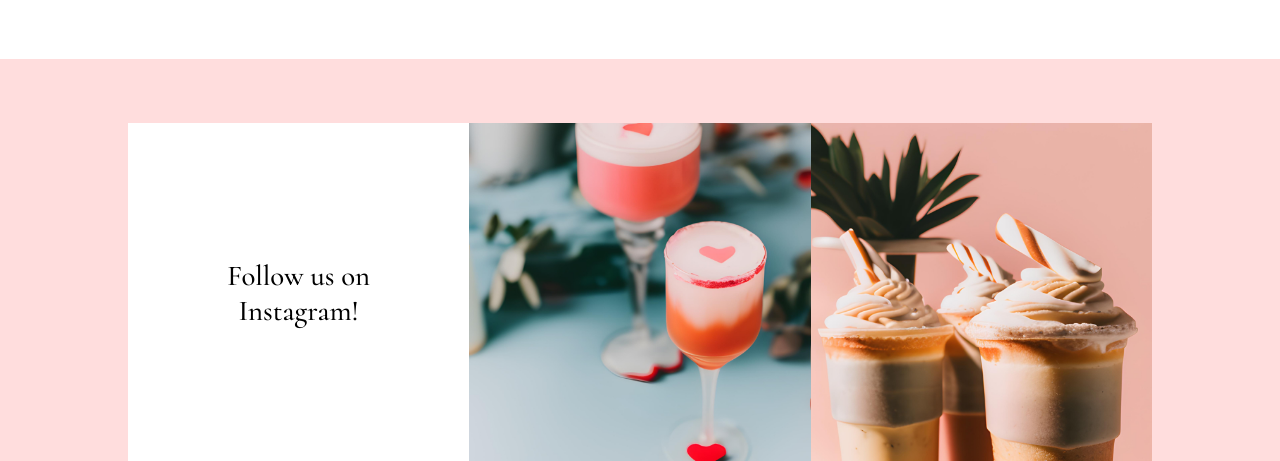
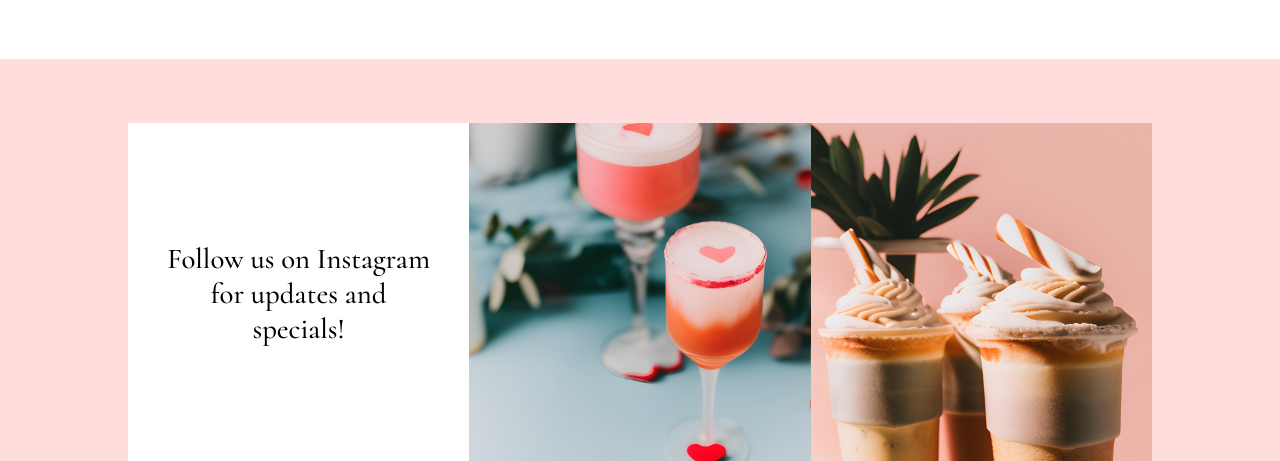
Before and after one commit to yatfu/AnF-Cafe, a Gatsby site: page / in a window 1280 px wide. Shown: the part 2220-2681 px from the top of the page. Built offline with nearby package versions, Linux system fonts and the light colour scheme; Gatsby itself is replaced by a stand-in of ours.

Commit message:
edited copy

```diff
--- a/src/pages/index.js
+++ b/src/pages/index.js
@@ -49,9 +49,9 @@ export default function Home() {
         <section id='section-news' className='section'>
           <div id='news-cards' className="ten-percent-padding">
             <Card image={card1} header='Waffle Wednesdays!' subtext='Join us every Wednesday morning to savor the delightful flavors of our beloved waffles while enjoying significant discounts.'></Card>
-            <Card image={card2} header='New Items' subtext='Exciting news from A&F Cafe! We are thrilled to introduce an array of delectable new items that are sure to tantalize your taste buds and elevate your dining experience. Among these exciting additions, our star creation is the mouthwatering Turkey Pesto Panini.'>
+            <Card image={card2} header='New Items' subtext='Exciting news from A&F Cafe! We are thrilled to introduce an array of delectable new items. Among these exciting additions, our star creation is our Turkey Pesto Panini.'>
             </Card>
-            <Card image={card3} header='Limited Time Offers' subtext='Our limited-time offers are carefully curated by our talented culinary team, bringing you innovative and seasonal creations that tantalize your taste buds like never before. '></Card>
+            <Card image={card3} header='Limited Time Offers' subtext='Our limited-time offers are carefully curated by our culinary team, bringing you seasonal creations that tantalize your taste buds like never before. '></Card>
             <Card image={card4} header='AnF Rewards' subtext='Our loyalty program is designed to reward and appreciate our valued customers for their continued support and patronage. As a member of our loyalty program, you can enjoy a range of exclusive benefits and special perks.'></Card>
 
           </div>
@@ -68,7 +68,7 @@ export default function Home() {
           <div id='gallery-grid' className='grid ten-percent-padding'>
             <div className="grid-item">
               <a id='gallery-link' href='#' target='_blank'>
-                <h2>Follow us on Instagram!</h2>
+                <h2>Follow us on Instagram for updates and specials!</h2>
               </a>
             </div>
             <div className="grid-item">
--- a/src/styles/index.css
+++ b/src/styles/index.css
@@ -163,14 +163,9 @@ p {
 }
 
 .grid-item {
-  padding: auto;
   background-color: white;
-
   display: flex;
-  justify-content: center;
-  align-items: center;
   text-align: center;
-  vertical-align: bottom;
 }
 
 .grid-item>img {
@@ -186,6 +181,7 @@ p {
 
 #gallery-link> h2 {
   position: absolute;
+  width: 80%;
   top: 50%;
   left: 50%;
   -ms-transform: translate(-50%, -50%);
```
